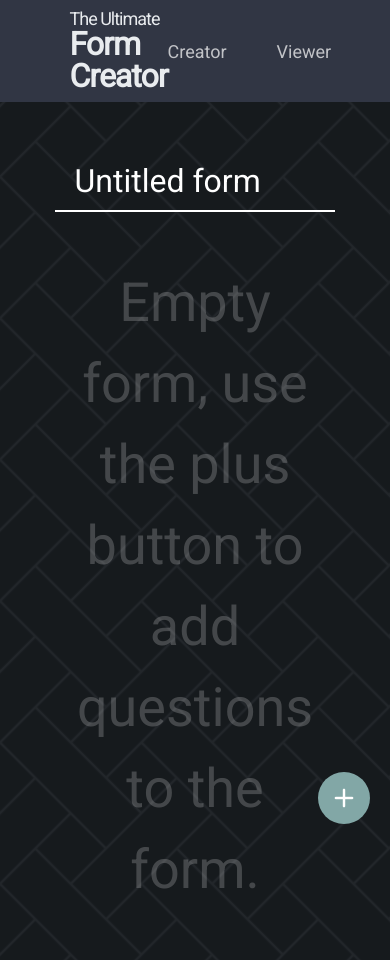
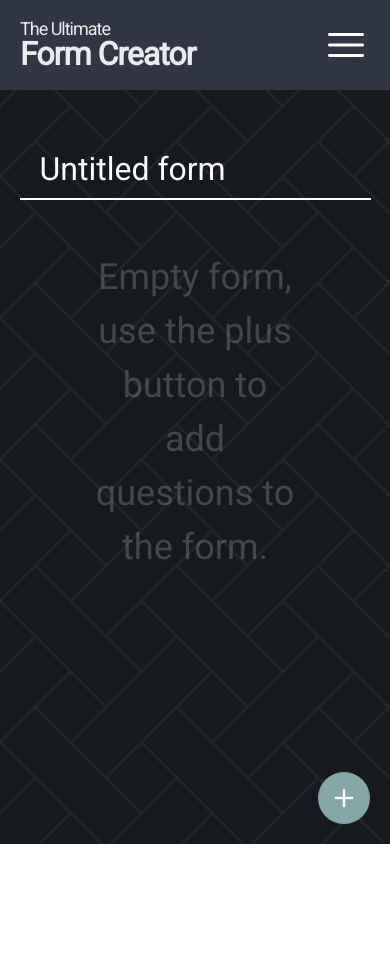
Before and after one commit to Ahmed-Khaled24/Form-Creator, a React (Create React App) app: page / in a window 390 px wide. After the commit the page ends 844 px from the top, so only its background shows below. Built offline with nearby package versions, Linux system fonts and the light colour scheme.

Commit message:
feat: make the app mobile usable

```diff
--- a/src/components/form/Form.styles.tsx
+++ b/src/components/form/Form.styles.tsx
@@ -20,4 +20,7 @@
         text-align: center;
         color: rgba(255, 255, 255, 0.2);
     }
+    @media (max-width: 550px){
+        font-size: 36px;
+    }
 `
--- a/src/components/form/formSegment/FormSegment.styles.tsx
+++ b/src/components/form/formSegment/FormSegment.styles.tsx
@@ -10,6 +10,9 @@
     flex-direction: column;
     gap: 20px;
     @media(max-width:950px){
-      width: 80%;
+      width: 100%;
+    }
+    :last-child{
+      margin-bottom: 50px;
     }
 `
--- a/src/components/form/formSegment/body/SegmentBody.styles.tsx
+++ b/src/components/form/formSegment/body/SegmentBody.styles.tsx
@@ -40,6 +40,7 @@
     color: #e9ecef;
     border: none;
     border-bottom: 1px solid #e9ecef82;
+    min-width: 100px;
 `
 
 export const Paragraph = styled.p` // for choice and select
--- a/src/components/form/formSegment/heading/SegmentHeading.styles.tsx
+++ b/src/components/form/formSegment/heading/SegmentHeading.styles.tsx
@@ -3,8 +3,12 @@
 export const HeadingDiv = styled.div`
     display: flex;
     justify-content: space-between;
-    align-items: center;
+    align-items: stretch;
     gap: 10px;
+    @media (max-width: 550px){
+        flex-direction: column;
+        align-items: stretch;
+    }
 `
 
 export const EditableQuestion = styled.input`
@@ -21,7 +25,10 @@
     padding: 5px 10px;
     width: 30%;
     font-size: 18px;
-    align-self: stretch;
+    @media (max-width: 550px){
+        width: 100%;
+    }
+
 `
 
 export const Question = styled.p`
--- a/src/components/form/title/FormTitle.styles.tsx
+++ b/src/components/form/title/FormTitle.styles.tsx
@@ -21,6 +21,9 @@
     @media(max-width:950px){
       width: 80%;
     }
+    @media(max-width:550px){
+      width: 100%;
+    }
  `
 
  export const Title = styled.p`
@@ -36,4 +39,7 @@
     @media(max-width:950px){
       width: 80%;
     }
+    @media(max-width:550px){
+      width: 100%;
+    }
  `
--- a/src/components/navbar/Navbar.component.tsx
+++ b/src/components/navbar/Navbar.component.tsx
@@ -1,12 +1,14 @@
-import { Nav } from './Navbar.styles';
 import { RenderMode } from '../../types/FormData.type';
+import { Fragment, useState } from 'react';
+import { VerticalNav } from './Navbar.styles';
 import {
 	BrandNameDiv,
 	LargeText,
 	LinksDiv,
 	SmallText,
 	NavButton,
-	NavContainer,
+	Nav,
+	HamburgerBtn
 } from './Navbar.styles';
 type Props = {
 	brand: { smallText: string; largeText: string };
@@ -15,15 +17,16 @@
 };
 
 const Navbar = ({ brand, navLinks, changeMode }: Props) => {
-	return (
-		<Nav>
-			<NavContainer>
-				<BrandNameDiv>
-					<SmallText> {brand.smallText} </SmallText>
-					<LargeText> {brand.largeText} </LargeText>
-				</BrandNameDiv>
-				<LinksDiv>
-					{navLinks.map((link) => (
+	const [mobileNavState, setMobileNavState] = useState<string>('closed')
+	function toggleMobileNav(){
+		if(mobileNavState === 'opened'){
+			setMobileNavState('closed');
+		} else {
+			setMobileNavState('opened');
+		}
+	}
+
+	const links = navLinks.map((link) => (
 		<NavButton
 			onClick={(e) => {
 				link.toLowerCase() === 'creator'
@@ -38,10 +41,28 @@
 		>
 			{link}
 		</NavButton>
-					))}
-				</LinksDiv>
-			</NavContainer>
+	));
+	const brandName = (
+		<BrandNameDiv>
+			<SmallText> {brand.smallText} </SmallText>
+			<LargeText> {brand.largeText} </LargeText>
+		</BrandNameDiv>
+	)
+
+	return (
+		<VerticalNav>
+			<Nav>
+				{brandName}
+				<HamburgerBtn className="material-symbols-rounded" onClick={toggleMobileNav}>menu</HamburgerBtn>
+				<LinksDiv> {links} </LinksDiv>
 			</Nav>
+				{
+					mobileNavState === 'opened' &&
+					<VerticalNav>
+						{links}
+					</VerticalNav>
+				}
+		</VerticalNav>
 	);
 };
 
--- a/src/components/navbar/Navbar.styles.tsx
+++ b/src/components/navbar/Navbar.styles.tsx
@@ -5,6 +5,9 @@
     display: flex;
     gap: 50px;
     align-items: center;
+    @media (max-width: 550px){
+        display: none;
+    }
 `;
 
 export const BrandNameDiv = styled.div`
@@ -35,19 +38,40 @@
     &:hover{
         opacity: 1;
     }
-`;
-
-export const NavContainer = styled.div`
-    width: 90%;
-    display: flex;
-    justify-content: space-between;
-    padding: 10px 50px;
+    @media (max-width: 550px){
+        font-size: 20px;
+    }
 `;
 
 export const Nav = styled.div`
     background-color: #313644;
     display: flex;
+    padding: 10px 50px;
     width: 100%;
     color: white;
-    justify-content: center;
+    justify-content: space-between;
+    align-items: center;
+    @media (max-width: 550px){
+        padding: 20px;
+    }
 `;
+
+export const HamburgerBtn = styled.span`
+    font-size: 48px;
+    visibility: hidden;
+    @media (max-width: 550px){
+        visibility: visible;
+    }
+`
+
+export const VerticalNav = styled.div`
+    display: flex;
+    flex-direction: column;
+    gap: 30px;
+    width: 100%;
+    background-color: #313644;
+    :last-child {
+        padding-bottom: 30px;
+    }
+    color: white;
+`
--- a/src/index.css
+++ b/src/index.css
@@ -19,6 +19,7 @@
 	flex-direction: column;
 	align-items: center;
 	min-height: 100vh;
+	position: relative;
 }
 
 input:focus-visible,
```
Lines whose indentation alone changed are shown as unchanged.
